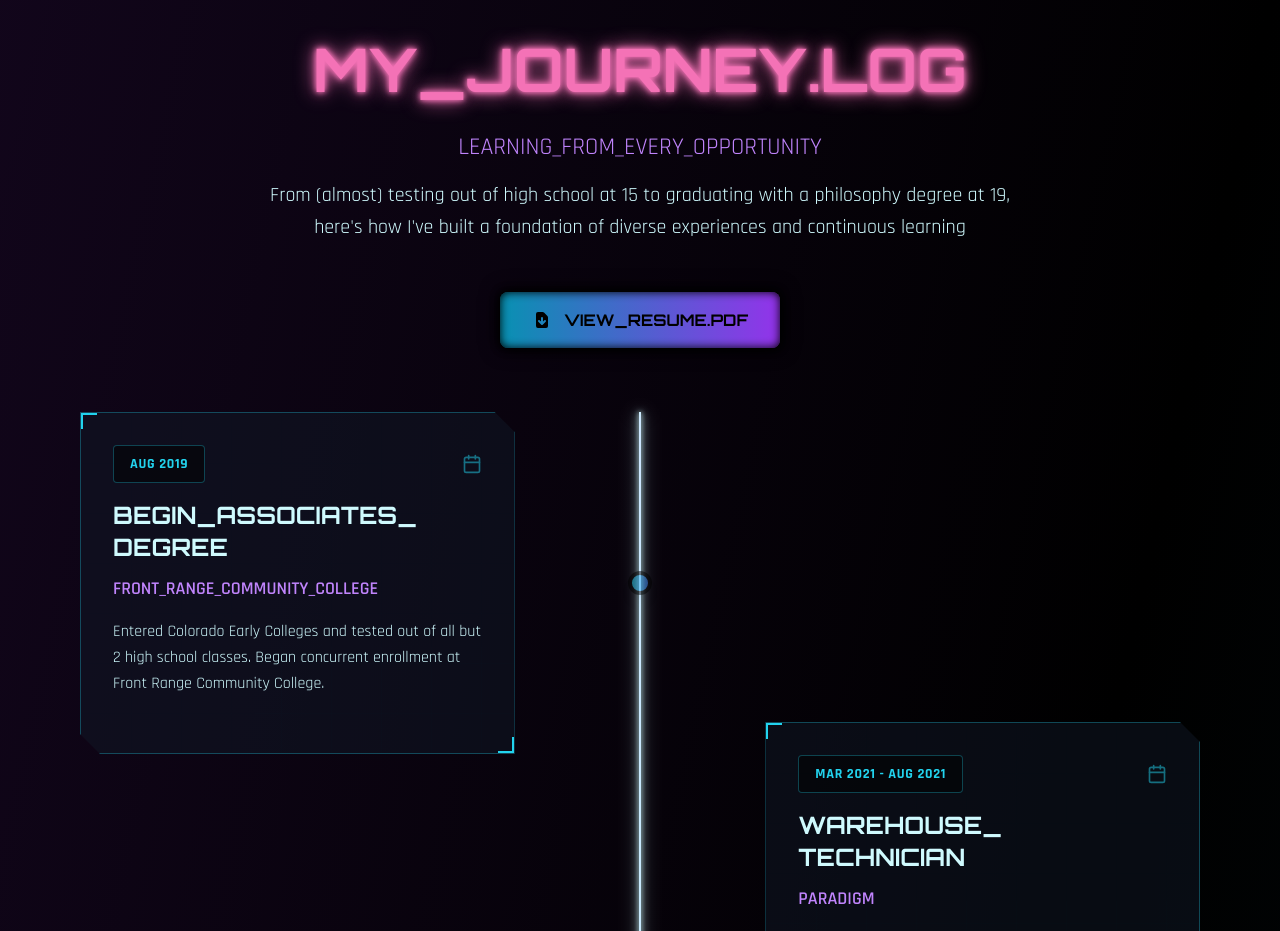
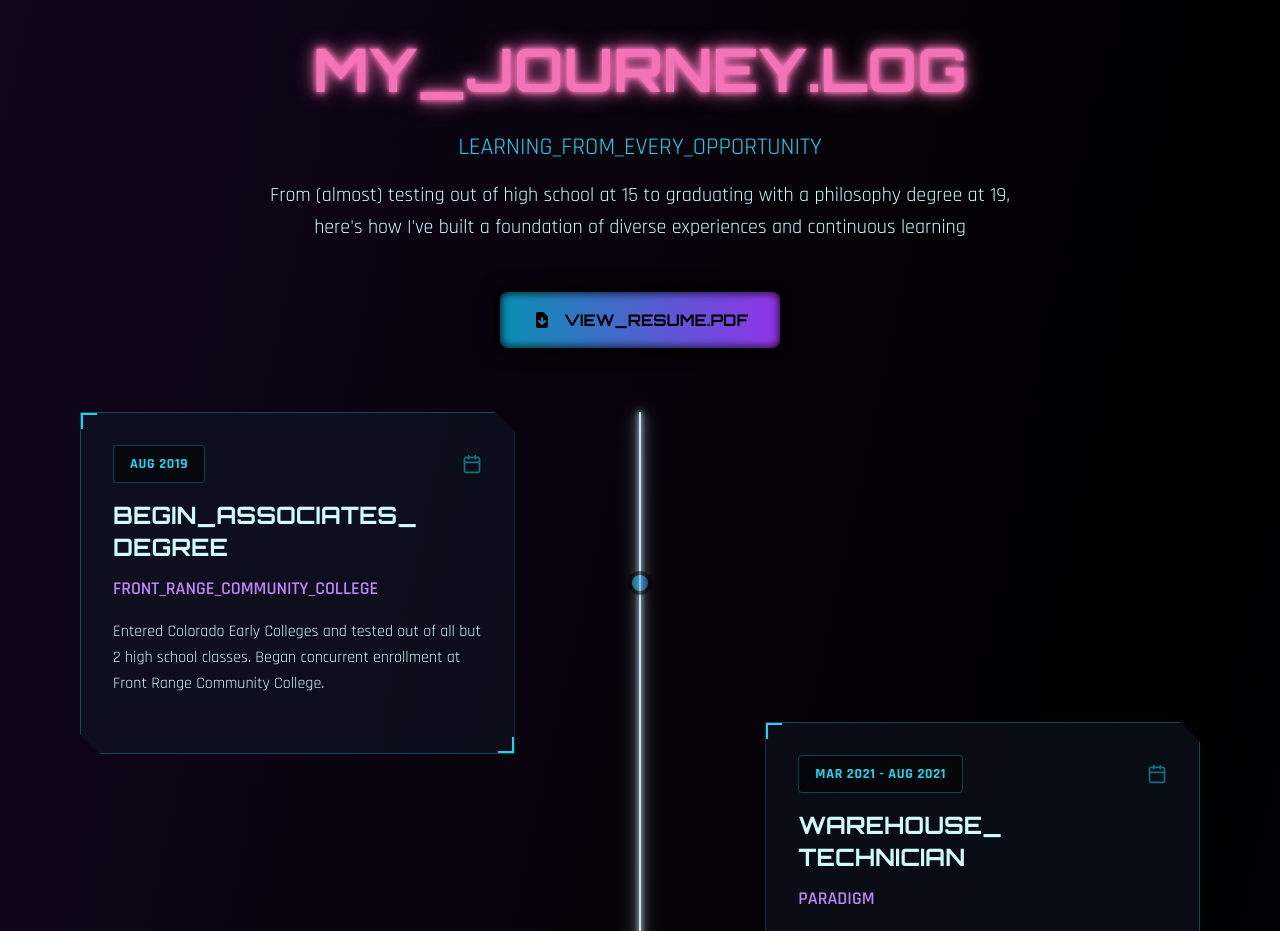
Before and after one commit to micahprobst/micah-cyberpunk-portfolio, a Next.js app: page / in a window 1280 px wide. Shown: the part 4180-5111 px from the top of the page. Built offline with nearby package versions, Linux system fonts and the light colour scheme.

Commit message:
changed some colors

```diff
--- a/app/page.js
+++ b/app/page.js
@@ -540,7 +540,7 @@ export default function Home() {
           <h2 className="text-3xl md:text-5xl lg:text-6xl font-bold cyber-font mb-8 neon-text text-pink-400">
             <span className={`${glitchActive ? 'glitch' : ''}`} data-text="MY_JOURNEY.LOG">MY_JOURNEY.LOG</span>
           </h2>
-          <h3 className="text-xl md:text-2xl cyber-body mb-4 text-purple-400 break-all">LEARNING_FROM_EVERY_OPPORTUNITY</h3>
+          <h3 className="text-xl md:text-2xl cyber-body mb-4 text-cyan-400 break-all">LEARNING_FROM_EVERY_OPPORTUNITY</h3>
           <p className="text-xl cyber-body leading-relaxed max-w-3xl mx-auto text-cyan-100">
             From (almost) testing out of high school at 15 to graduating with a philosophy degree at 19, here's how I've built a foundation of diverse experiences and continuous learning
           </p>
```
